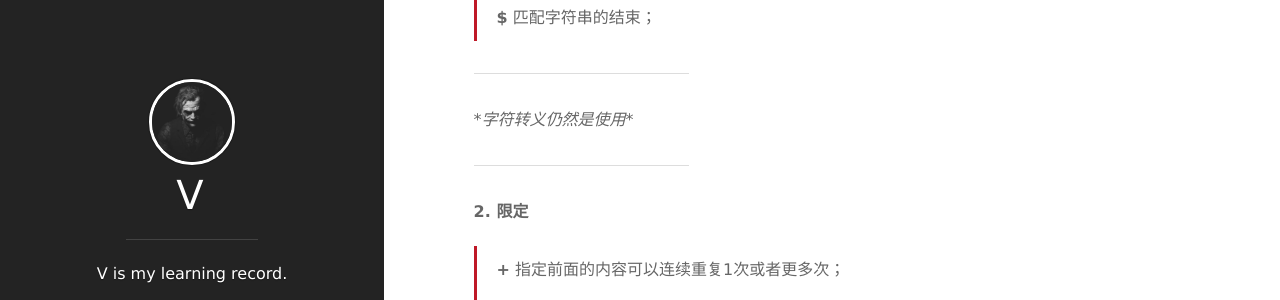
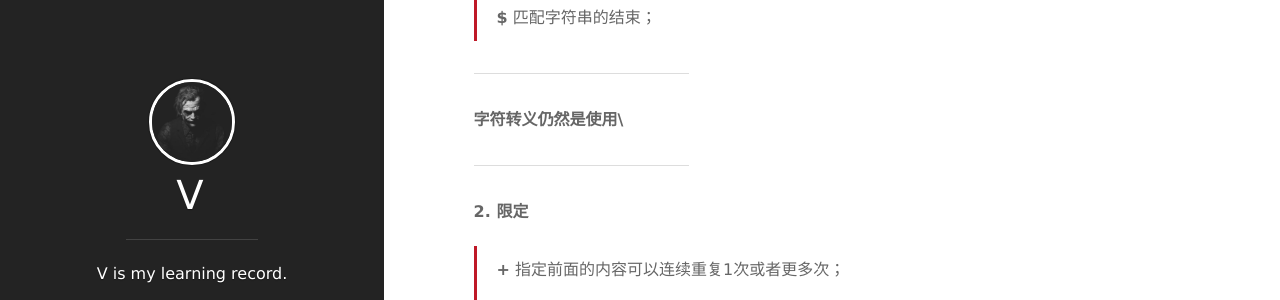
Before and after one commit to mrcwl/bryceyang.github.io, a Jekyll site: the page built from _posts/2017-05-20-正则表达式入门.markdown, in a window 1280 px wide and 900 px high, scrolled down 415 px. Shown: the part 150-450 px from the top of the window. Built offline with Jekyll 4.4.1, drawn with Linux system fonts in a browser that asks for light colours; nearby versions of some CDN libraries; comment, search, counter and statistics services are not loaded.

Commit message:
format fix

```diff
--- a/_posts/2017-05-20-正则表达式入门.markdown
+++ b/_posts/2017-05-20-正则表达式入门.markdown
@@ -27,7 +27,7 @@ tag: Linux
 > **$**  匹配字符串的结束；
 
 * * * * *
-**字符转义仍然是使用\**
+**字符转义仍然是使用\\**
 
 
 * * * * *
```
